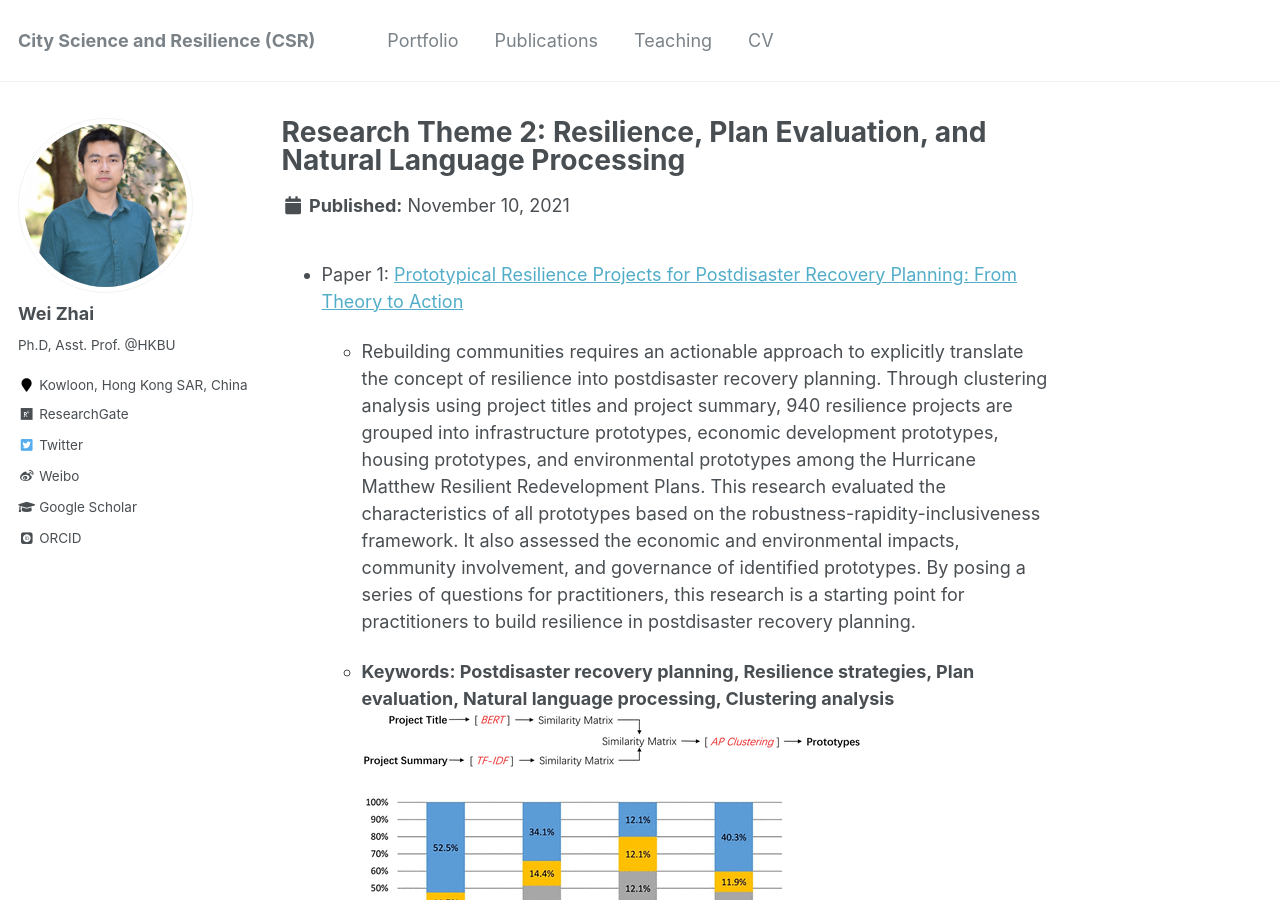
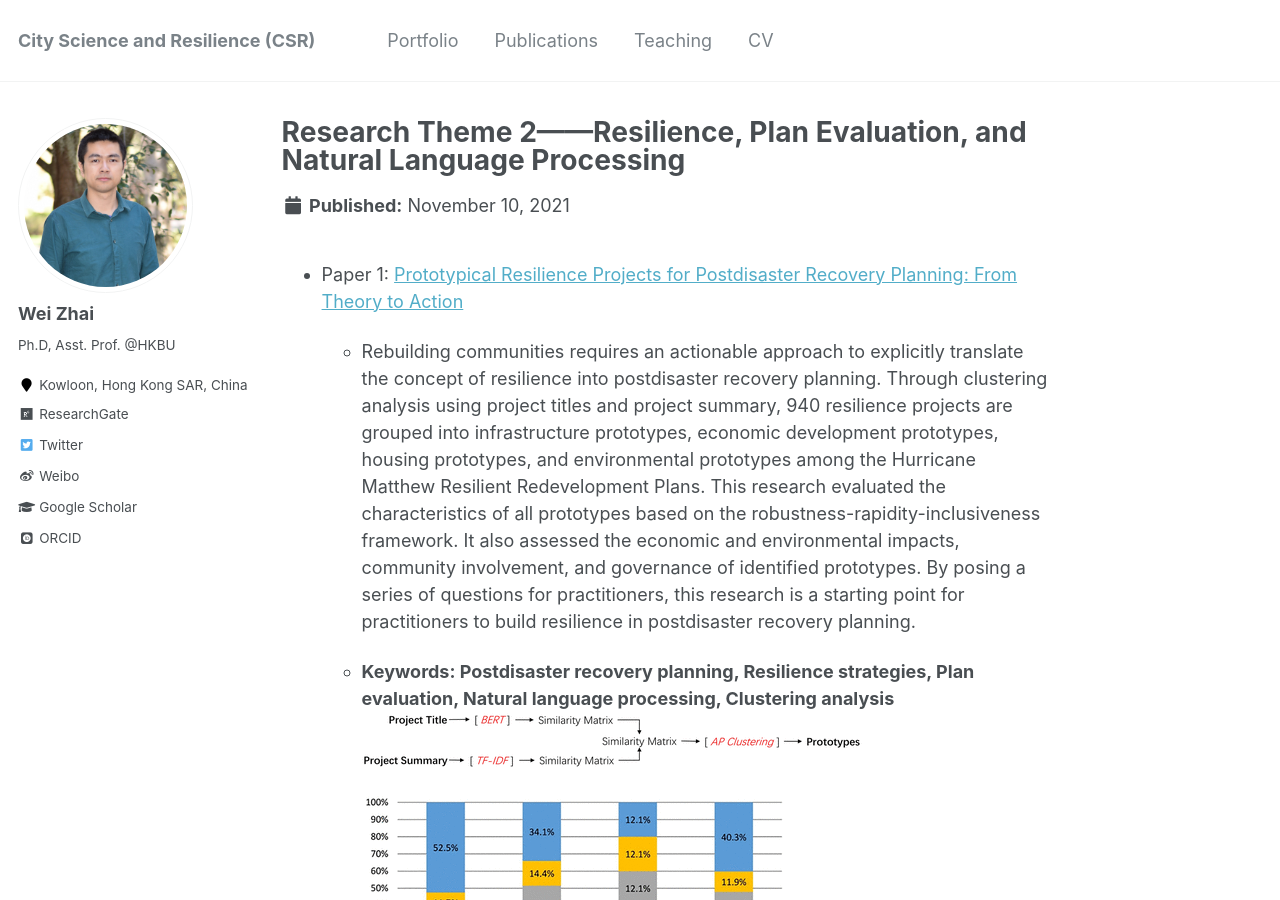
Before and after one commit to skywalkerzhai/weizhai.github.io, a Jekyll site: the page built from _portfolio/portfolio-2.md, in a window 1280 px wide and 900 px high. Built offline with Jekyll 4.4.1, drawn with Linux system fonts in a browser that asks for light colours; some web fonts are replaced.

Commit message:
Update portfolio-2.md

```diff
--- a/_portfolio/portfolio-2.md
+++ b/_portfolio/portfolio-2.md
@@ -1,5 +1,5 @@
 ---
-title: "Research Theme 2: Resilience, Plan Evaluation, and Natural Language Processing"
+title: "Research Theme 2——Resilience, Plan Evaluation, and Natural Language Processing"
 excerpt: "<br/><img src='https://skywalkerzhai.github.io/weizhai.github.io/images/plan evaluation.jpg' width='600'>"
 collection: portfolio
 ---
```
